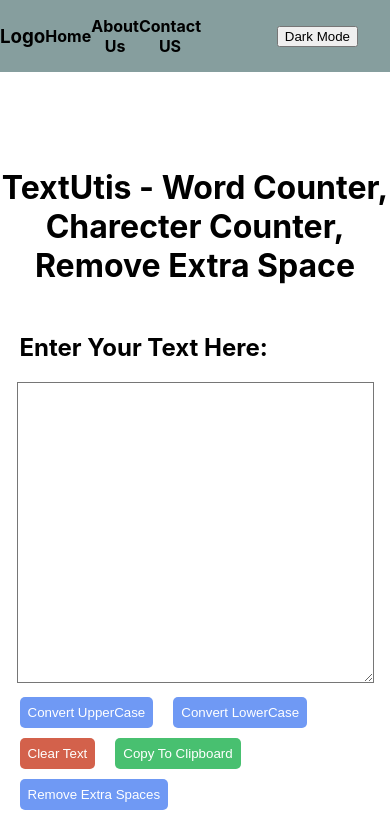
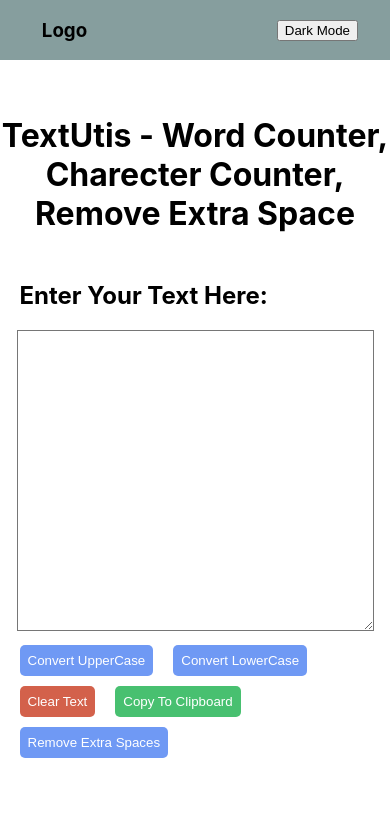
Before and after one commit to JigneshMahadik/TextUtis, a React (Create React App) app: page / in a window 390 px wide. Shown: the top 833 px of the page. Built offline with nearby package versions, Linux system fonts and the light colour scheme.

Commit message:
Update style.css

```diff
--- a/src/components/style.css
+++ b/src/components/style.css
@@ -2,6 +2,17 @@
     background-color: rgb(134, 158, 158);
     /* height: 70px; */
     display: flex;
+    position: fixed;
+    top: 0;
+    width: 100%;
+}
+@media(max-width:700px){
+    #home,#about,#contact{
+        display: none;
+    }
+    #left-cont h3{
+        margin-left: -50px;
+    }
 }
 #left-cont{
     width: 50%;
@@ -31,6 +42,9 @@
 
 
 /* Home */
+#main-cont{
+    padding-top: 20px;
+}
 #text-area{
     /* background-color: wheat; */
     /* width: 100%; */
```
